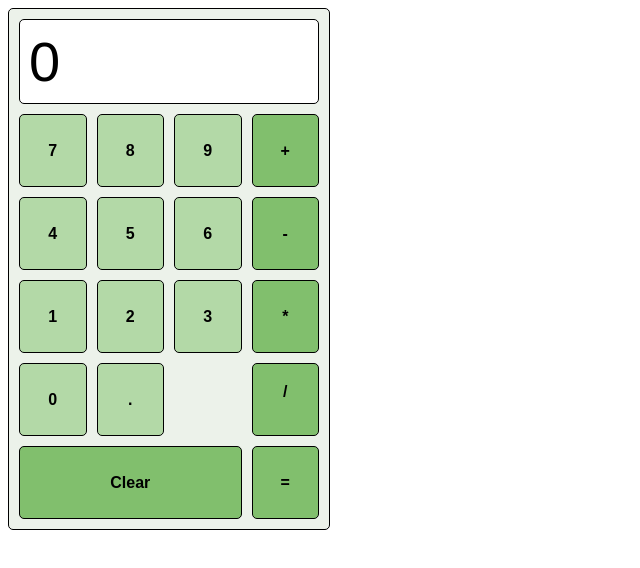
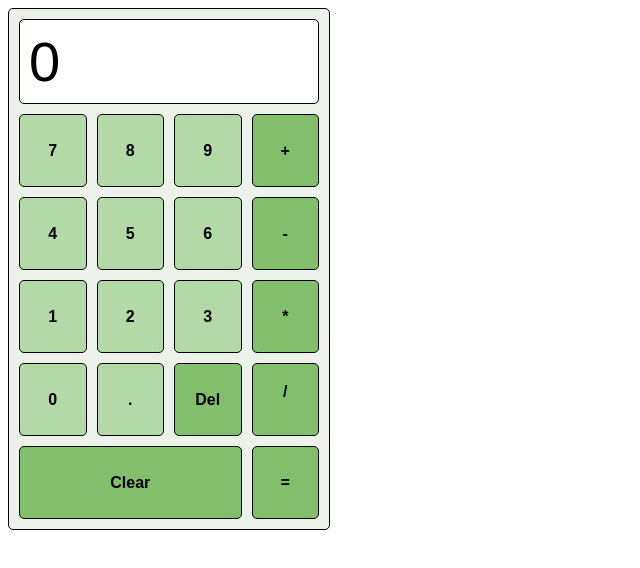
Before and after one commit to Peuchen/calculator, a plain HTML site: page index.html in a window 1280 px wide. Shown: the whole page, without its empty margins (0-640 px from the left). Drawn offline with Linux system fonts and the light colour scheme.

Commit message:
Add delete button

```diff
--- a/index.html
+++ b/index.html
@@ -24,6 +24,7 @@
         <button class="operator" value="multiply"><p>*</p></button>
         <button class="operand" value="0"><p>0</p></button>
         <button class="operand" value="."><p>.</p></button>
+        <button class="delete" value="delete"><p>Del</p></button>
         <button class="operator" value="divide">/<p></p></button>
         <button class="clear" value="clear"><p>Clear</p></button>
         <button class="operator" value="equal"><p>=</p></button>
--- a/style.css
+++ b/style.css
@@ -22,7 +22,7 @@
     padding: 9px;
 }
 
-.operator, .operand, .clear {
+.operator, .operand, .clear, .delete {
     border: 1px solid black;
     font-weight: 800;
     border-radius: 5px;
@@ -33,7 +33,7 @@
     background-color: #b3d9a7;
 }
 
-.operator, .clear {
+.operator, .clear, .delete {
     background-color: #81bf6d;
 }
 
```
